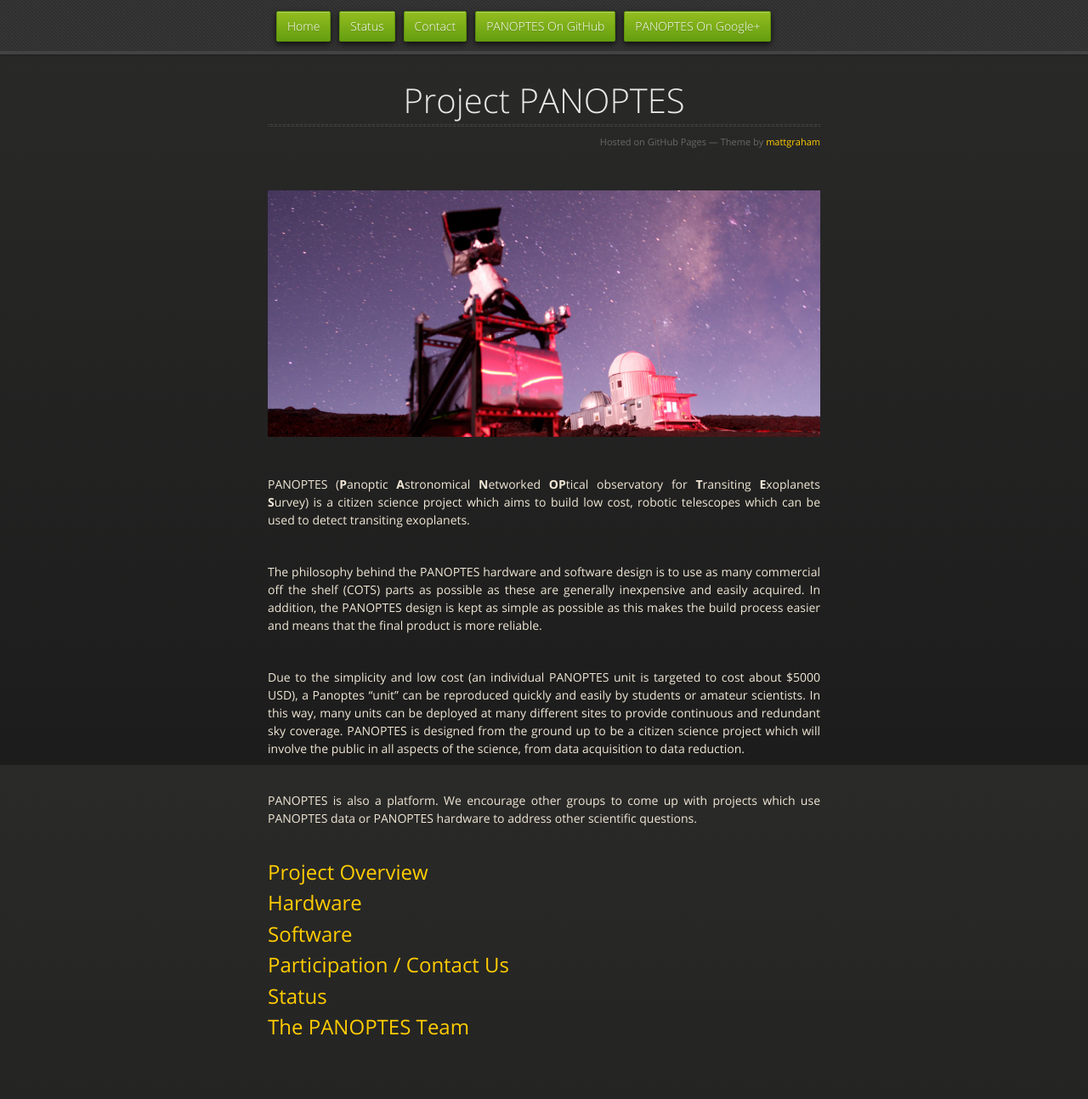
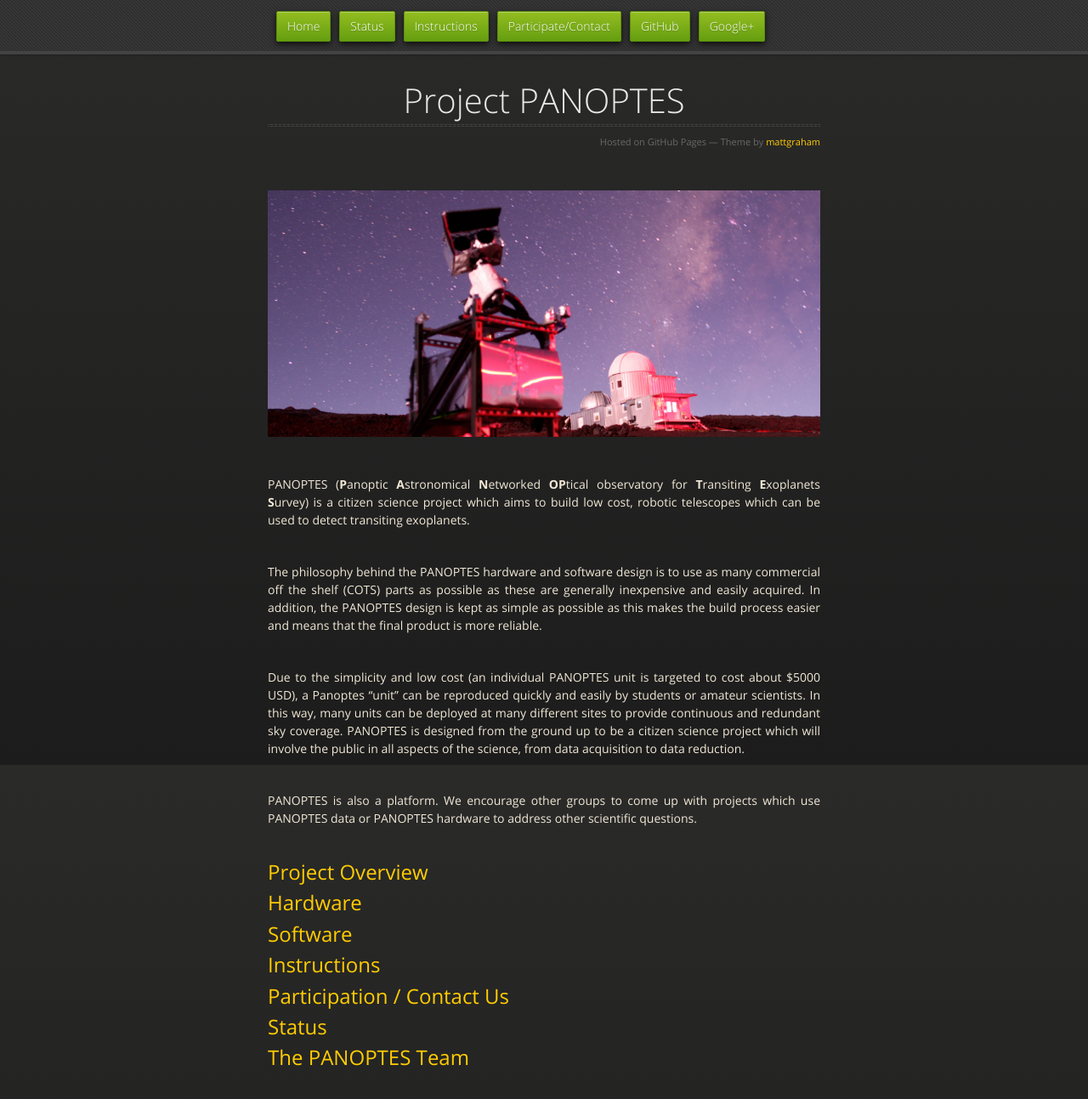
Before and after one commit to panoptes/panoptes.github.io, a Jekyll site: the page built from index.md, in a window 1280 px wide and 1358 px high. Shown: the top 1293 px of the window at 85% size. Built offline with Jekyll 4.4.1, drawn with Linux system fonts in a browser that asks for light colours; nearby versions of some CDN libraries.

Commit message:
Add stubs for instructions pages.

```diff
--- a/_layouts/default.html
+++ b/_layouts/default.html
@@ -22,9 +22,10 @@
         <nav>
           <li class="fork"><a href="index.html">Home</a></li>
           <li class="fork"><a href="status.html">Status</a></li>
-          <li class="fork"><a href="contact.html">Contact</a></li>
-          <li class="fork"><a href="https://github.com/panoptes">PANOPTES On GitHub</a></li>
-          <li class="fork"><a href="https://plus.google.com/u/0/100843641079682994747/about">PANOPTES On Google+</a></li>
+          <li class="fork"><a href="instructions.html">Instructions</a></li>
+          <li class="fork"><a href="contact.html">Participate/Contact</a></li>
+          <li class="fork"><a href="https://github.com/panoptes">GitHub</a></li>
+          <li class="fork"><a href="https://plus.google.com/u/0/100843641079682994747/about">Google+</a></li>
         </nav>
       </div><!-- end header -->
 
--- a/index.md
+++ b/index.md
@@ -19,6 +19,8 @@
 
 ## [Software](software.html)
 
+## [Instructions](instructions.html)
+
 ## [Participation / Contact Us](contact.html)
 
 ## [Status](status.html)
```
Also changed, not shown: camera_box.md (added, +6 -0 lines), control_box.md (added, +6 -0 lines), electronics.md (added, +6 -0 lines), installing_software.md (added, +6 -0 lines), instructions.md (added, +13 -0 lines), pier.md (added, +6 -0 lines), weatherproofing.md (added, +6 -0 lines).
